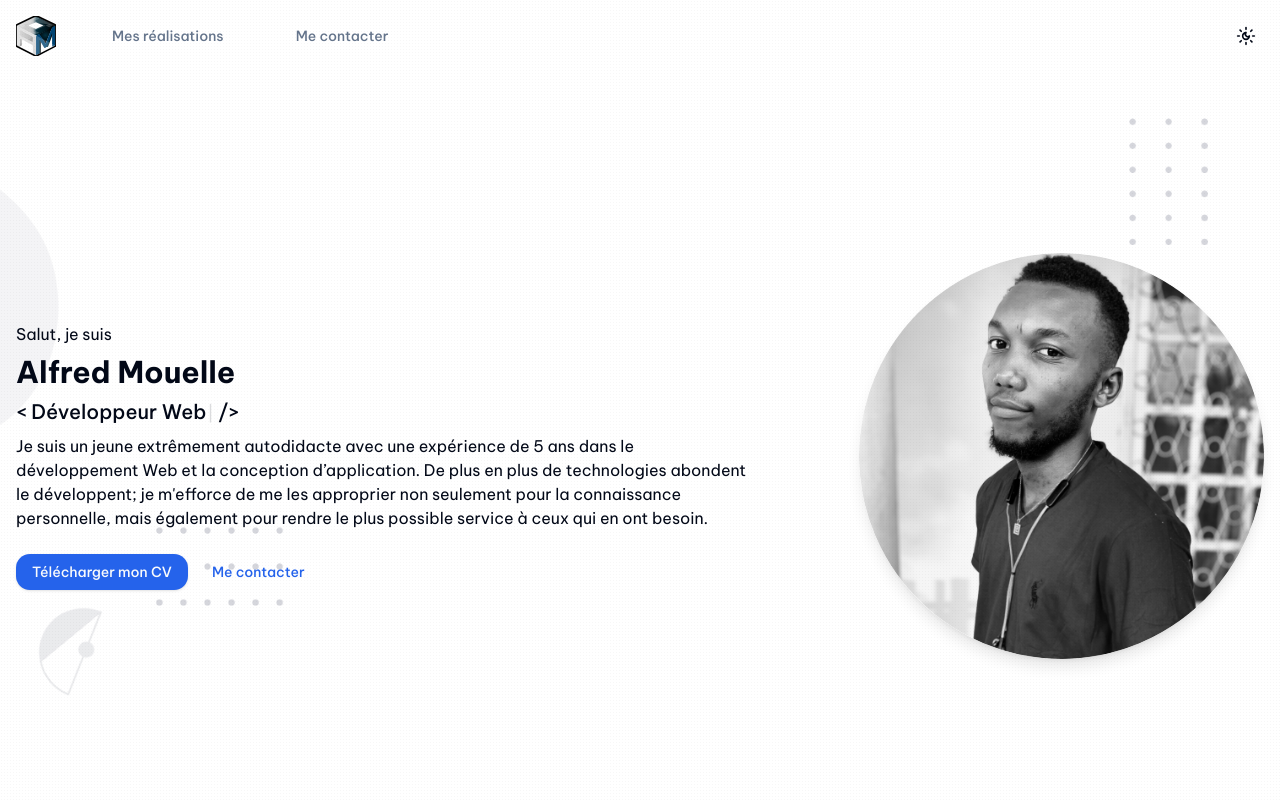
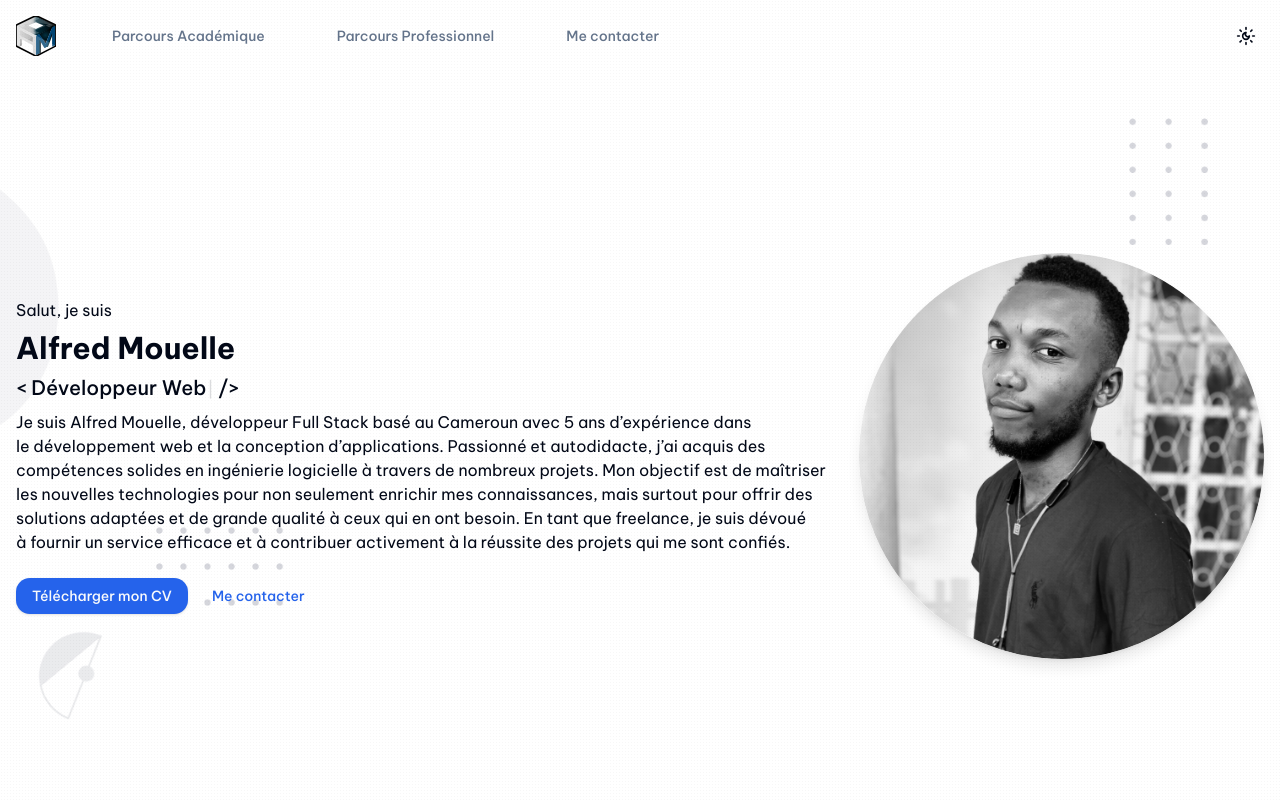
Before and after one commit to alfredmouelle/alfredmouelle, a Next.js app: page / in a window 1280 px wide. Shown: the top 800 px of the page. Built offline with nearby package versions, Linux system fonts and the light colour scheme; no server answers; what next-safe-action would draw is missing.

Commit message:
feat: adding more nav links

```diff
--- a/app/(web)/(layout)/navlinks.tsx
+++ b/app/(web)/(layout)/navlinks.tsx
@@ -29,7 +29,11 @@ const NavLink = ({
 
   const jumpToAnchor = () => {
     closeMenu && closeMenu();
-    router.push(`/?anchor=${anchor}`, { scroll: true });
+    const element = document.getElementById(anchor);
+    if (element) {
+      element.scrollIntoView({ behavior: "smooth" });
+    }
+    router.push(`/?anchor=${anchor}`, { scroll: false });
   };
 
   return (
@@ -50,7 +54,16 @@ const NavLink = ({
 export const NavLinks = ({ closeMenu }: { closeMenu?: () => void }) => {
   return (
     <>
-      <NavLink text="Mes réalisations" closeMenu={closeMenu} anchor="jobs" />
+      <NavLink
+        text="Parcours Académique"
+        closeMenu={closeMenu}
+        anchor="scholarship"
+      />
+      <NavLink
+        text="Parcours Professionnel"
+        closeMenu={closeMenu}
+        anchor="jobs"
+      />
       <NavLink text="Me contacter" closeMenu={closeMenu} anchor="contact" />
     </>
   );
--- a/app/(web)/jobs/[slug]/page.tsx
+++ b/app/(web)/jobs/[slug]/page.tsx
@@ -1,6 +1,9 @@
+import { Icons } from "@/components/icons";
 import { MdxJob } from "@/components/mdx-job";
 import { Section } from "@/components/page-wrapper";
+import { buttonVariants } from "@/components/ui/button";
 import { getJob, getJobs } from "@/jobs-helper";
+import { cn } from "@/lib/utils";
 import { notFound } from "next/navigation";
 
 interface PageProps {
@@ -30,6 +33,20 @@ export default async function JobPage({ params }: PageProps) {
   return (
     <Section>
       <MdxJob job={job} />
+
+      <div className="mt-10 flex w-full items-center md:justify-center">
+        <a
+          target="_blank"
+          href={job.siteUrl}
+          className={cn(
+            "w-full md:w-auto",
+            buttonVariants({ variant: "outline" }),
+          )}
+        >
+          Visiter le site web
+          <Icons.link className="ml-2 h-4 w-4" />
+        </a>
+      </div>
     </Section>
   );
 }
--- a/app/(web)/page.tsx
+++ b/app/(web)/page.tsx
@@ -35,12 +35,16 @@ export default async function Home() {
             </div>
 
             <p className="text-balance">
-              Je suis un jeune extrêmement autodidacte avec une expérience de 5
-              ans dans le développement Web et la conception d’application. De
-              plus en plus de technologies abondent le développent; je
-              m&apos;efforce de me les approprier non seulement pour la
-              connaissance personnelle, mais également pour rendre le plus
-              possible service à ceux qui en ont besoin.
+              Je suis Alfred Mouelle, développeur Full Stack basé au Cameroun
+              avec 5 ans d’expérience dans le développement web et la conception
+              d’applications. Passionné et autodidacte, j’ai acquis des
+              compétences solides en ingénierie logicielle à travers de nombreux
+              projets. Mon objectif est de maîtriser les nouvelles technologies
+              pour non seulement enrichir mes connaissances, mais surtout pour
+              offrir des solutions adaptées et de grande qualité à ceux qui en
+              ont besoin. En tant que freelance, je suis dévoué à fournir un
+              service efficace et à contribuer activement à la réussite des
+              projets qui me sont confiés.
             </p>
 
             <div className="mt-4 flex flex-col gap-2 md:flex-row">
@@ -61,7 +65,7 @@ export default async function Home() {
         </div>
       </Section>
 
-      <Section>
+      <Section id="scholarship">
         <SectionTitle>Parcours scolaire</SectionTitle>
         <div className="grid md:grid-cols-2">
           <Image
@@ -124,9 +128,9 @@ export default async function Home() {
         </div>
       </Section>
 
-      <Section>
+      <Section id="jobs">
         <SectionTitle>Parcours professionnel</SectionTitle>
-        <div id="jobs">
+        <div>
           <ul className="grid gap-4 md:grid-cols-2">
             <li key={featuredJob.id} className="col-span-2">
               <Link href={`/jobs/${featuredJob.id}`}>
@@ -153,7 +157,7 @@ export default async function Home() {
         </div>
       </Section>
 
-      <Section>
+      <Section id="contact">
         <ContactUs />
       </Section>
     </>
--- a/src/components/contact-button.tsx
+++ b/src/components/contact-button.tsx
@@ -1,5 +1,22 @@
+"use client";
+
+import { useRouter } from "next/navigation";
 import { Button } from "./ui/button";
 
+const anchor = "contact";
+
 export const ContactButton = () => {
-  return <Button variant="link">Me contacter</Button>;
+  const router = useRouter();
+
+  const jumpToAnchor = () => {
+    const element = document.getElementById(anchor);
+    if (element) element.scrollIntoView({ behavior: "smooth" });
+    router.push(`/?anchor=${anchor}`, { scroll: false });
+  };
+
+  return (
+    <Button variant="link" onClick={jumpToAnchor}>
+      Me contacter
+    </Button>
+  );
 };
--- a/src/components/contact-us.tsx
+++ b/src/components/contact-us.tsx
@@ -4,7 +4,7 @@ import { SectionTitle } from "./section-title";
 
 export const ContactUs = () => {
   return (
-    <div id="contact">
+    <div>
       <SectionTitle>Contactez moi</SectionTitle>
 
       <p className="text-center text-gray-500">Contact Rapide</p>
--- a/src/components/contact.form.tsx
+++ b/src/components/contact.form.tsx
@@ -6,6 +6,7 @@ import { zodResolver } from "@hookform/resolvers/zod";
 import { useMutation } from "@tanstack/react-query";
 import { useForm } from "react-hook-form";
 import { toast } from "sonner";
+import { Icons } from "./icons";
 import { Button } from "./ui/button";
 import {
   Form,
@@ -94,10 +95,11 @@ export function ContactForm() {
 
         <Button
           type="submit"
-          disabled={isPending}
+          isLoading={isPending}
           className="self-stretch md:self-end"
         >
-          {isPending ? "Envoi..." : "Envoyer"}
+          Envoyer
+          {isPending ? null : <Icons.send className="ml-2 h-4 w-4" />}
         </Button>
       </form>
     </Form>
--- a/src/components/icons.tsx
+++ b/src/components/icons.tsx
@@ -13,6 +13,7 @@ import {
   Mail,
   Menu,
   Moon,
+  Send,
   SunMedium,
   SunMoon,
 } from "lucide-react";
@@ -22,6 +23,7 @@ export const Icons = {
   moon: Moon,
   menu: Menu,
   link: Link,
+  send: Send,
   website: Globe,
   github: GitHubLogoIcon,
   twitter: TwitterLogoIcon,
--- a/src/components/page-wrapper.tsx
+++ b/src/components/page-wrapper.tsx
@@ -1,18 +1,18 @@
 import { cn } from "@/lib/utils";
-import { PropsWithChildren } from "react";
+import { HTMLAttributes, PropsWithChildren } from "react";
 
-interface PageWrapperProps extends PropsWithChildren {
-  outerWrapperClassName?: string;
+interface PageWrapperProps extends HTMLAttributes<HTMLElement> {
   innerWrapperClassName?: string;
 }
 
 export const Section = ({
   children,
-  outerWrapperClassName,
+  className,
   innerWrapperClassName,
-}: PageWrapperProps) => {
+  ...props
+}: PropsWithChildren<PageWrapperProps>) => {
   return (
-    <section className={cn("py-10 md:py-24", outerWrapperClassName)}>
+    <section className={cn("py-10 md:py-24", className)} {...props}>
       <div className={cn("container", innerWrapperClassName)}>{children}</div>
     </section>
   );
--- /dev/null
+++ b/src/components/spinning-loader.1.tsx
@@ -0,0 +1,14 @@
+import { Icons } from "@/components/icons";
+import { cn } from "@/lib/utils";
+
+interface SpinningLoaderProps {
+  className?: string;
+}
+
+export const SpinningLoader = (props?: SpinningLoaderProps) => {
+  return (
+    <Icons.loader
+      className={cn("h-5 w-5 animate-spin", props?.className || {})}
+    />
+  );
+};
--- a/src/components/ui/button.tsx
+++ b/src/components/ui/button.tsx
@@ -1,8 +1,9 @@
-import * as React from "react"
-import { Slot } from "@radix-ui/react-slot"
-import { cva, type VariantProps } from "class-variance-authority"
+import { Slot } from "@radix-ui/react-slot";
+import { cva, type VariantProps } from "class-variance-authority";
+import * as React from "react";
 
-import { cn } from "@/lib/utils"
+import { cn } from "@/lib/utils";
+import { SpinningLoader } from "../spinning-loader";
 
 const buttonVariants = cva(
   "inline-flex items-center justify-center whitespace-nowrap rounded-md text-sm font-medium transition-colors focus-visible:outline-none focus-visible:ring-1 focus-visible:ring-ring disabled:pointer-events-none disabled:opacity-50",
@@ -31,27 +32,45 @@ const buttonVariants = cva(
       variant: "default",
       size: "default",
     },
-  }
-)
+  },
+);
 
 export interface ButtonProps
   extends React.ButtonHTMLAttributes<HTMLButtonElement>,
     VariantProps<typeof buttonVariants> {
-  asChild?: boolean
+  asChild?: boolean;
+  isLoading?: boolean;
 }
 
-const Button = React.forwardRef<HTMLButtonElement, ButtonProps>(
+const ButtonNative = React.forwardRef<HTMLButtonElement, ButtonProps>(
   ({ className, variant, size, asChild = false, ...props }, ref) => {
-    const Comp = asChild ? Slot : "button"
+    const Comp = asChild ? Slot : "button";
     return (
       <Comp
         className={cn(buttonVariants({ variant, size, className }))}
         ref={ref}
         {...props}
       />
-    )
-  }
-)
-Button.displayName = "Button"
+    );
+  },
+);
+ButtonNative.displayName = "ButtonNative";
 
-export { Button, buttonVariants }
+const Button = React.forwardRef<HTMLButtonElement, ButtonProps>(
+  ({ isLoading, children, ...props }, ref) => {
+    return (
+      <ButtonNative
+        ref={ref}
+        {...props}
+        disabled={isLoading}
+        aria-disabled={isLoading}
+      >
+        {children}
+        {isLoading ? <SpinningLoader className="ml-1" /> : null}
+      </ButtonNative>
+    );
+  },
+);
+Button.displayName = "Button";
+
+export { Button, buttonVariants };
```
